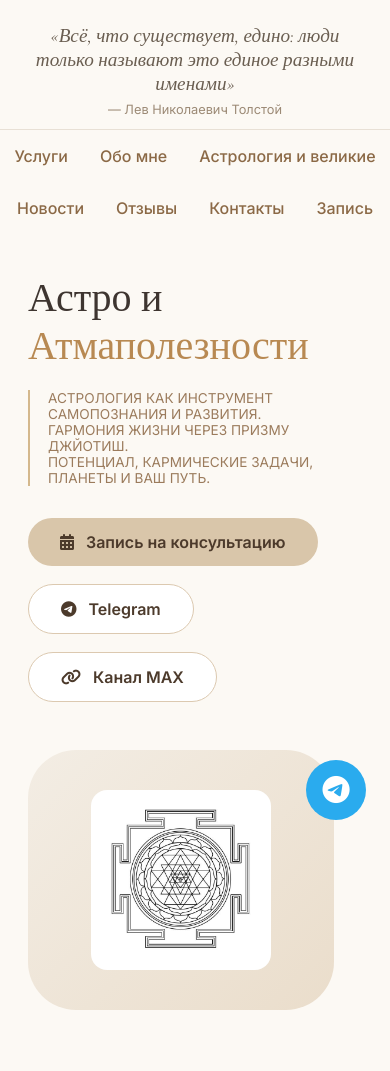
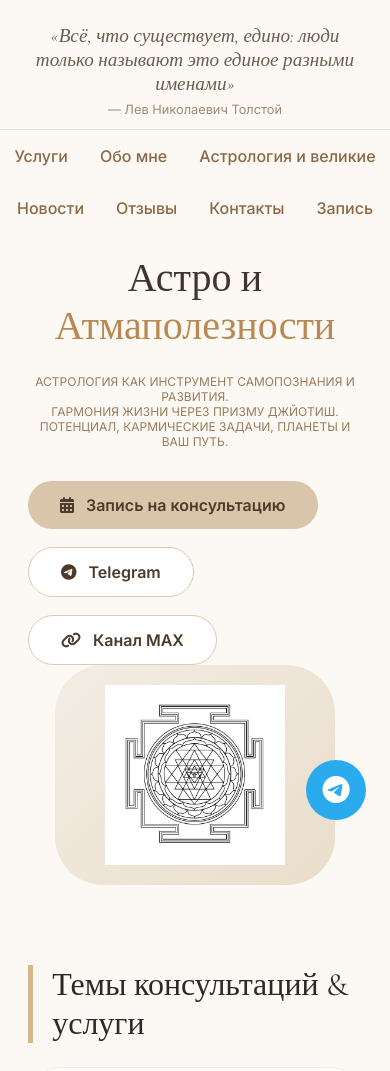
Before and after one commit to astrologyannaved1/astrolodgy-annaved, a plain HTML site: page index.html in a window 390 px wide. Shown: the top 1071 px of the page. Drawn offline with nearby package versions, Linux system fonts and the light colour scheme.

Commit message:
Update index.html

```diff
--- a/index.html
+++ b/index.html
@@ -18,15 +18,66 @@
         .quote-author { text-align: center; font-size: 0.8rem; color: #9C8A76; margin-top: 6px; }
         .anchor-nav { display: flex; justify-content: center; gap: 32px; flex-wrap: wrap; padding: 16px 0; }
         .anchor-nav a { text-decoration: none; font-weight: 500; color: #8B6946; }
-        .hero { display: flex; flex-wrap: wrap; align-items: center; gap: 48px; margin-top: 20px; }
-        .hero-content { flex: 1.2; }
-        .hero-content h1 { font-size: 4rem; margin-bottom: 20px; color: #3E3530; }
+       css
+.hero {
+    display: flex;
+    flex-direction: column;
+    align-items: center;
+    justify-content: center;
+    text-align: center;
+    gap: 32px;
+    margin: 40px 0 60px;
+}
+        .hero-content {
+    width: 100%;
+}
+        .hero-content h1 {
+    font-size: 3.5rem;
+    text-align: center;
+    margin-bottom: 24px;
+    color: #3E3530;
+}
         .hero-tagline { font-size: 0.85rem; text-transform: uppercase; color: #9B7B5C; margin-bottom: 32px; border-left: 2px solid #D4B88C; padding-left: 18px; }
         .btn-group { display: flex; flex-wrap: wrap; gap: 18px; }
         .btn { display: inline-flex; align-items: center; gap: 12px; padding: 14px 32px; border-radius: 60px; text-decoration: none; background: white; border: 1px solid #DCC9B0; color: #4C3A2B; font-weight: 600; }
         .btn-primary { background: #D9C6AA; border: none; }
-        .hero-image { flex: 0.9; background: linear-gradient(135deg, #F3EDE4, #EADDCB); border-radius: 48px; padding: 40px 28px; text-align: center; }
-        .yantra-img { width: 100%; max-width: 280px; margin: 0 auto; display: block; border-radius: 16px; }
+        .hero-image {
+    display: flex;
+    justify-content: center;
+    align-items: center;
+    background: linear-gradient(135deg, #F3EDE4, #EADDCB);
+    border-radius: 48px;
+    padding: 32px 20px;
+    max-width: 340px;
+    width: 90%;
+    margin: 0 auto;
+}
+        .yantra-img {
+    max-width: 240px;
+    width: 100%;
+    height: auto;
+    display: block;
+    margin: 0 auto;
+}
+        /* Адаптация для телефонов */
+@media (max-width: 768px) {
+    .hero-content h1 {
+        font-size: 2.4rem;
+    }
+    .hero-image {
+        padding: 20px;
+        max-width: 280px;
+    }
+    .yantra-img {
+        max-width: 180px;
+    }
+    .hero-tagline {
+        font-size: 0.75rem;
+        text-align: center;
+        border-left: none;
+        padding-left: 0;
+    }
+}
         .services-grid { display: grid; grid-template-columns: repeat(auto-fit, minmax(280px, 1fr)); gap: 32px; margin-top: 20px; }
         .service-card { background: #FFFFFFE6; padding: 32px 24px; border-radius: 32px; border: 1px solid #F2EADF; text-align: center; }
         .service-card .card-icon { font-size: 2.6rem; margin-bottom: 20px; color: #C7A26B; }
@@ -84,7 +135,11 @@
         <div class="hero">
     <div class="hero-content">
         <h1>Астро и <br> <span class="highlight">Атмаполезности</span></h1>
-                <div class="hero-tagline">Астрология как инструмент самопознания и развития.<br>Гармония жизни через призму Джйотиш.<br>Потенциал, кармические задачи, планеты и ваш путь.</div>
+        <div class="hero-tagline">
+            Астрология как инструмент самопознания и развития.<br>
+            Гармония жизни через призму Джйотиш.<br>
+            Потенциал, кармические задачи, планеты и ваш путь.
+        </div>
         <div class="btn-group">
             <a href="#booking" class="btn btn-primary"><i class="fas fa-calendar-alt"></i> Запись на консультацию</a>
             <a href="https://t.me/AstrovedAnnaA" target="_blank" class="btn"><i class="fab fa-telegram"></i> Telegram</a>
```
Lines whose indentation alone changed are shown as unchanged.
